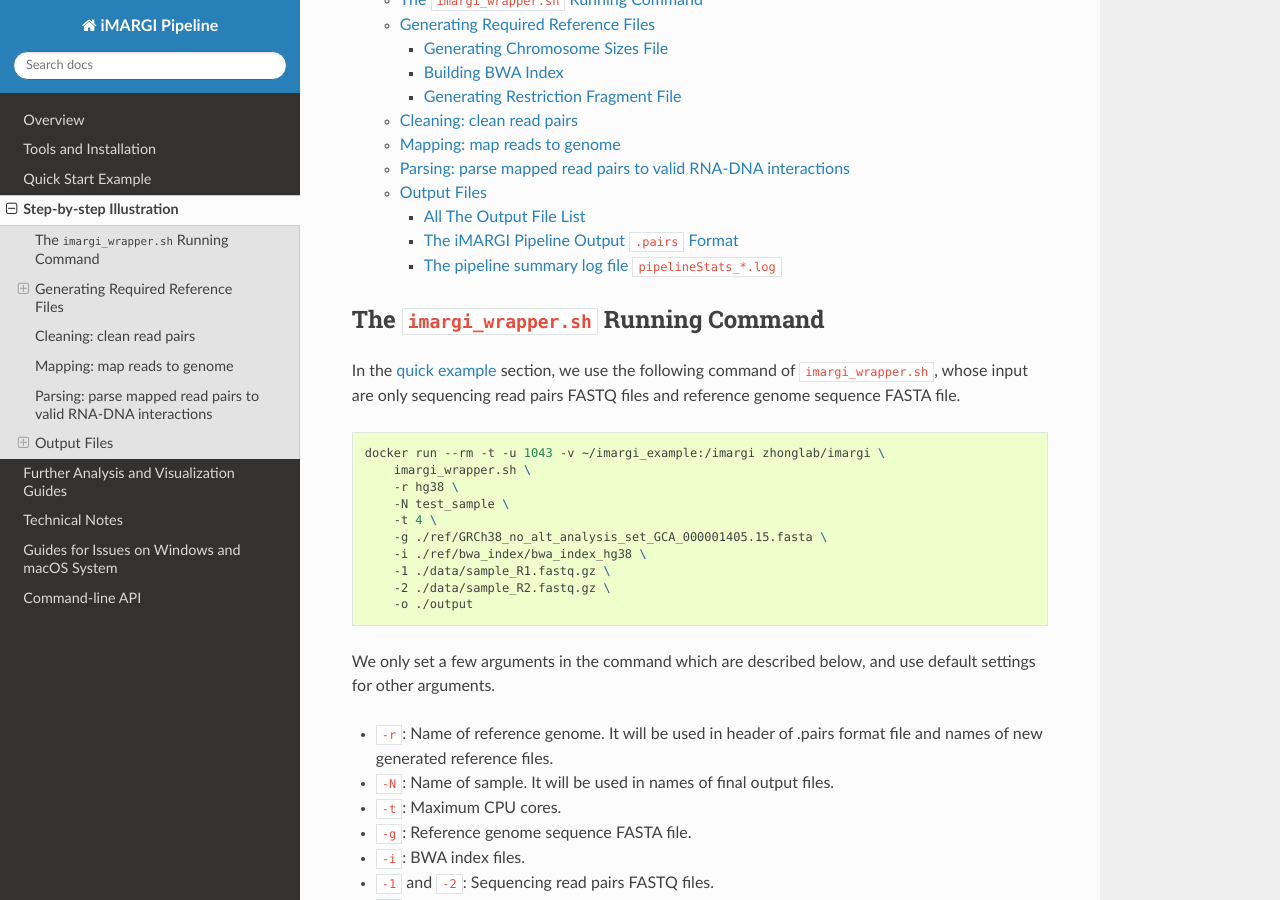
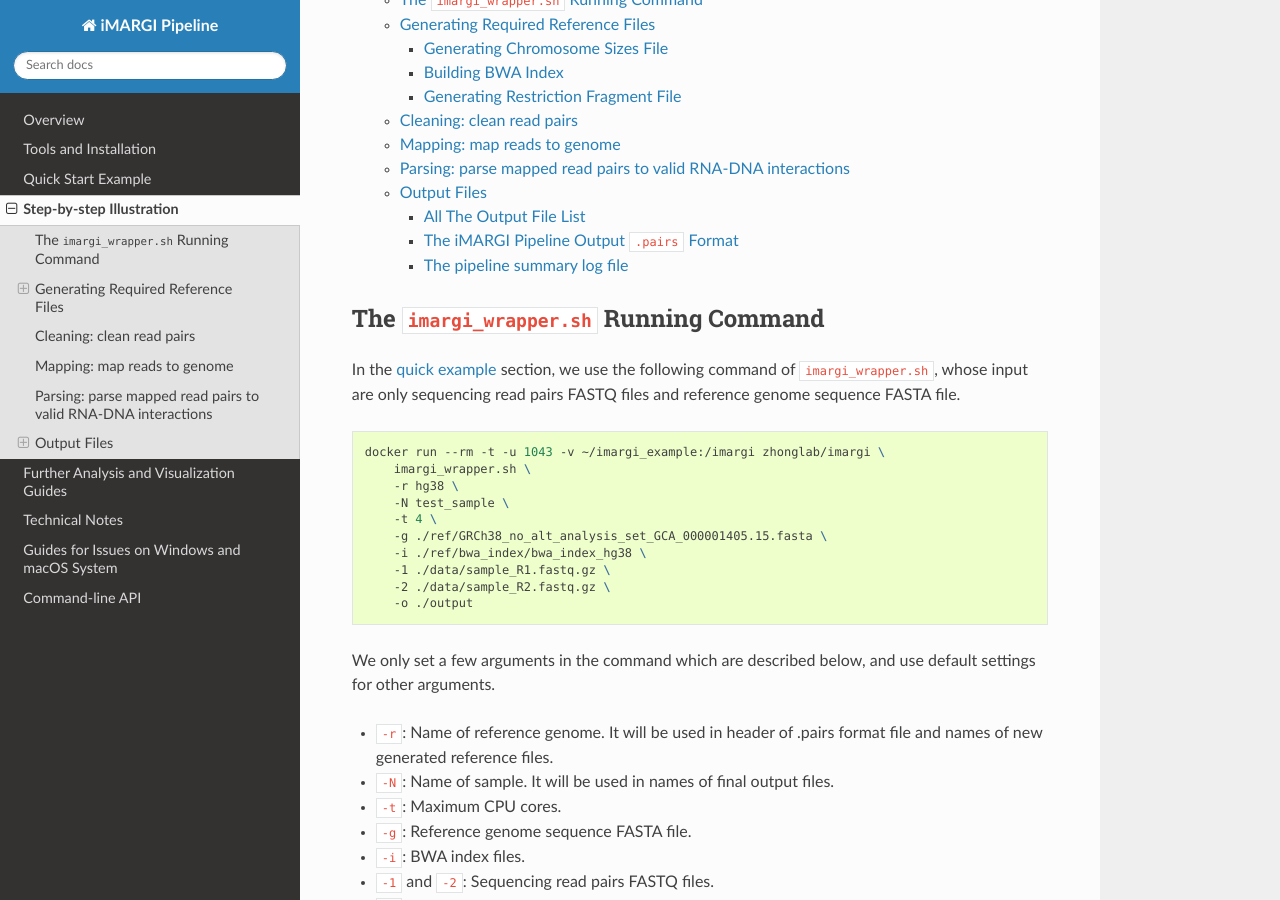
Before and after one commit to Zhong-Lab-UCSD/iMARGI-Docker, a Sphinx documentation site: the page built from docs/source/step_by_step_illustration.md, in a window 1280 px wide and 900 px high, scrolled down 939 px. Built offline with Sphinx 7.4.7 and the Read the Docs theme 2.0.0, drawn with Linux system fonts in a browser that asks for light colours; pages that are not in the unit, such as notebooks, are missing from menus.

```diff
--- a/docs/source/step_by_step_illustration.md
+++ b/docs/source/step_by_step_illustration.md
@@ -20,7 +20,7 @@ corresponding tools.
   - [Output Files](#output-files)
     - [All The Output File List](#all-the-output-file-list)
     - [The iMARGI Pipeline Output `.pairs` Format](#the-imargi-pipeline-output-pairs-format)
-    - [The pipeline summary log file `pipelineStats_*.log`](#the-pipeline-summary-log-file-pipelinestats_log)
+    - [The pipeline summary log file](#the-pipeline-summary-log-file)
 
 ## The `imargi_wrapper.sh` Running Command
 
@@ -347,7 +347,7 @@ The first 7 columns are standard information, 8-18 are extra information. All th
 | 17           | frag2_end   | int      | end position of assigned restriction fragment of R2 (DNA-end) |
 | 18           | dist2_rsite | int      | distance between 5' end mapping position of R2 and the nearest restriction digestion site position             |
 
-### The pipeline summary log file `pipelineStats_*.log`
+### The pipeline summary log file
 
 When the pipeline finished, it will also generate a simple pipeline summary log file, named as `pipelineStats_*.log`. It
 reports the sequencing mapping QC result at the first line. If it shows "Sequence mapping QC failed", your data might
```
Also changed, not shown: 9 other files.
